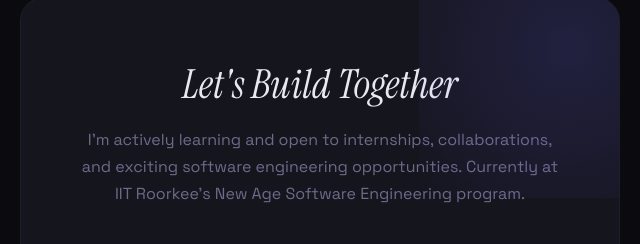
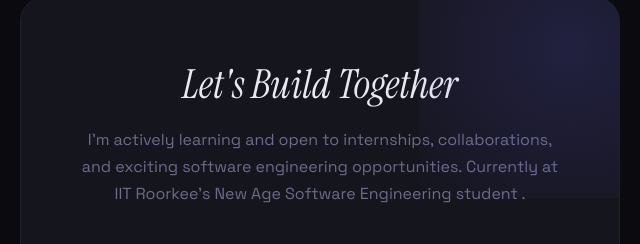
Before and after one commit to shiwanshuverma47-netizen/portfolio-site, a plain HTML site: page index.html in a window 1280 px wide. Shown: the part 5263-5507 px from the top of the page, 320-960 px from the left. Drawn offline with Linux system fonts and the light colour scheme.

Commit message:
Add some update

```diff
--- a/index.html
+++ b/index.html
@@ -353,7 +353,7 @@
     <div class="contact-title">Let's Build Together</div>
     <p class="contact-desc">
       I'm actively learning and open to internships, collaborations, and exciting
-      software engineering opportunities. Currently at IIT Roorkee's New Age Software Engineering program.
+      software engineering opportunities. Currently at IIT Roorkee's New Age Software Engineering student .
     </p>
     <div class="social-links">
       <a href="mailto:shiwanshuverma47@gmail.com" class="social-link">
```
